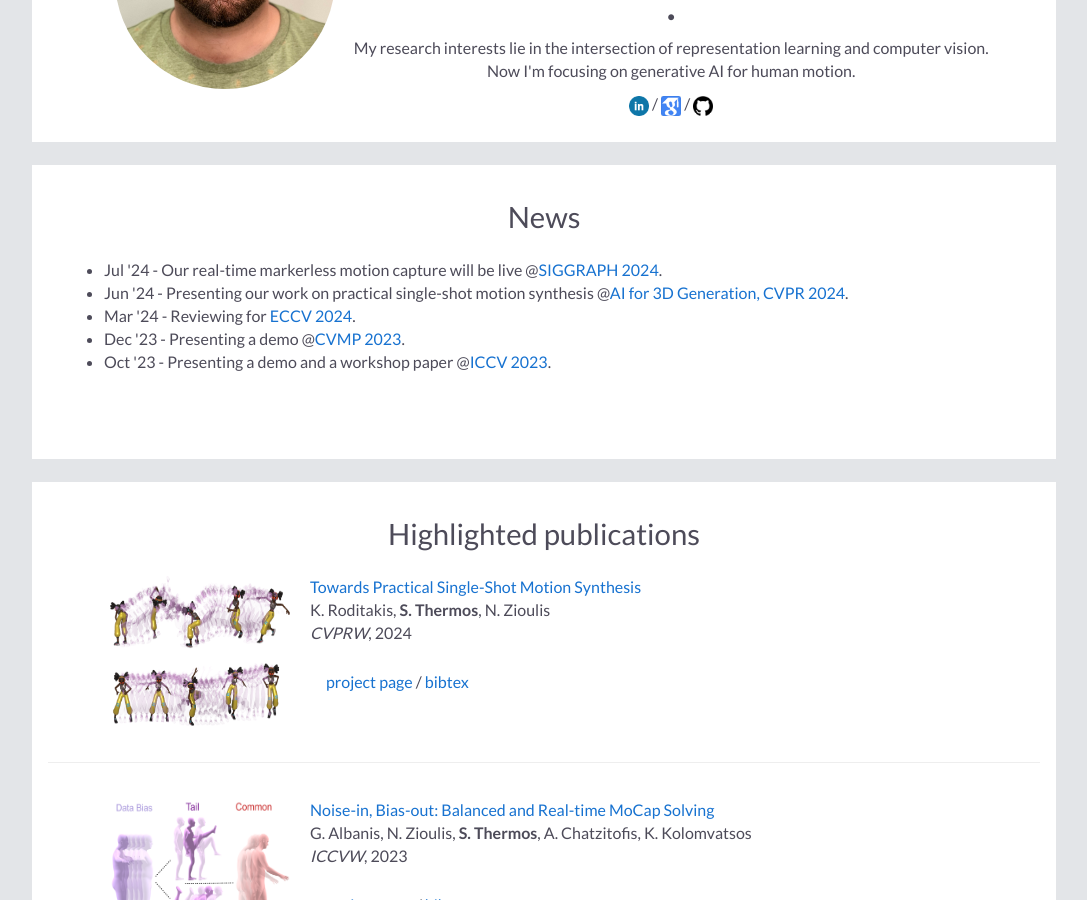
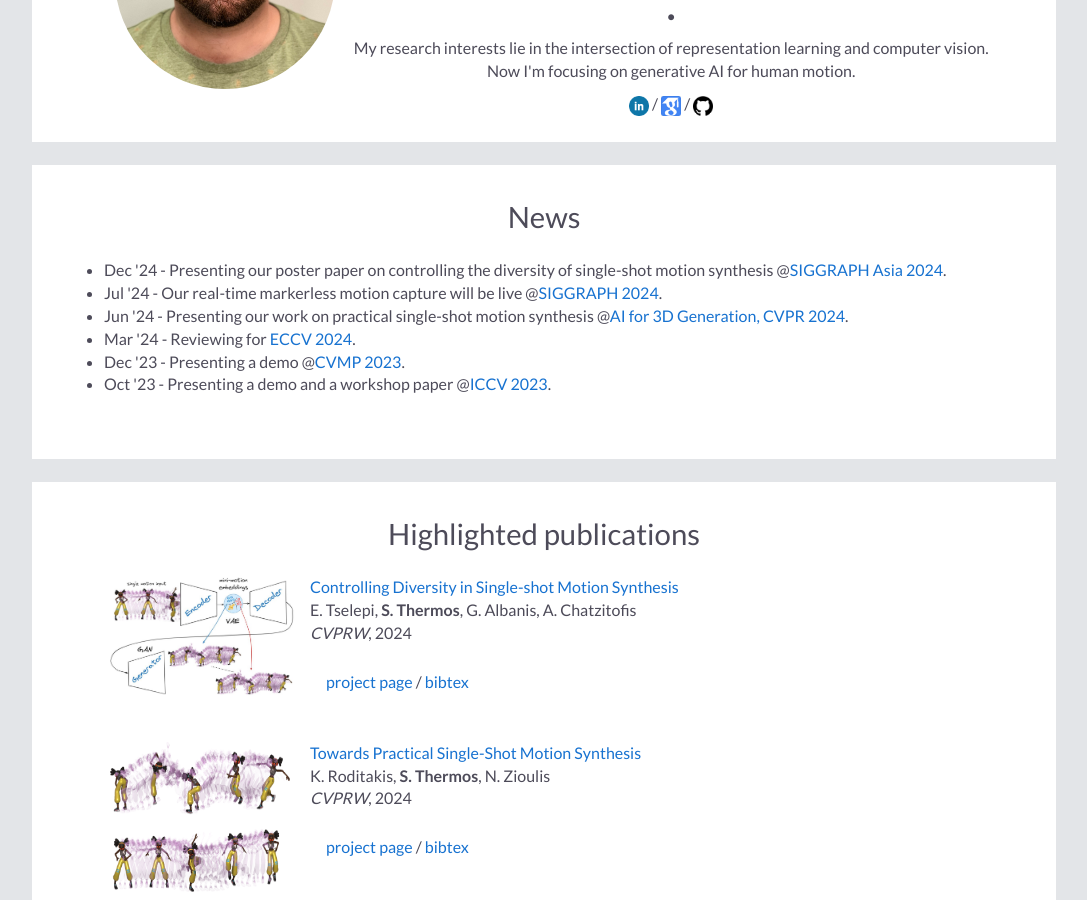
Before and after one commit to spthermo/spthermo.github.io, a Jekyll site: the page built from index.md, in a window 1280 px wide and 900 px high, scrolled down 267 px. Shown: the whole window, without its empty margins (96-1183 px from the left). Built offline with Jekyll 4.4.1, drawn with Linux system fonts in a browser that asks for light colours; nearby versions of some CDN libraries; our own code applies the rules of GitHub Pages for plain Markdown files.

Commit message:
siggraph-asia

```diff
--- a/_layouts/default.html
+++ b/_layouts/default.html
@@ -47,6 +47,7 @@
       <h2>News</h2>
         <div class="news">
           <ul>
+            <li><span> Dec '24 - Presenting our poster paper on controlling the diversity of single-shot motion synthesis @<a href="https://asia.siggraph.org/2024/">SIGGRAPH Asia 2024</a>.
             <li><span> Jul '24 - Our real-time markerless motion capture will be live @<a href="https://ai3dg.github.io/">SIGGRAPH 2024</a>.
             <li><span> Jun '24 - Presenting our work on practical single-shot motion synthesis @<a href="https://ai3dg.github.io/">AI for 3D Generation, CVPR 2024</a>.
             <li><span> Mar '24 - Reviewing for <a href="https://eccv2024.ecva.net/">ECCV 2024</a>.
@@ -60,6 +61,32 @@
 
     <div class="container">
       <h2> Highlighted publications </h2>
+
+      <div class="publication">
+        <table width="900" align="center" border="0" cellpadding="0">
+          <td width="35%" valign="top"><img src="assets/images/web-sig-asia.jpg" alt="game" width="185" height="123" style="border-style: none">
+            <td width="65%" valign="top">
+              <p><a href="https://dl.acm.org/doi/pdf/10.1145/3681756.3697909"><heading>Controlling Diversity in Single-shot Motion Synthesis</heading></a><br>
+              E. Tselepi, <strong>S. Thermos</strong>, G. Albanis, A. Chatzitofis <br>
+              <em>CVPRW</em>, 2024 <br>
+
+              <div class="paper" id="tselepi2024singleshot">
+                <a href="https://moverseai.github.io/single-shot/"> project page </a> /
+                <a shape="rect" href="javascript:togglebib('tselepi2024singleshot')" class="togglebib">bibtex</a>
+                <pre xml:space="preserve">
+                  @inproceedings{tselepi2024singleshot,
+                    author    = {Tselepi, Eleni, and Thermos, Spyridon, and Albanis, Georgios and Chatzitofis, Anargyros},
+                    title     = {Controlling Diversity in Single-shot Motion Synthesis},
+                    booktitle = {SIGGRAPH Asia (Posters)},
+                    month     = {December},
+                    year      = {2024}
+                  }
+                </pre>
+              </div>
+            </td>
+          </td>
+        </table>
+      </div>
 
       <div class="publication">
         <table width="900" align="center" border="0" cellpadding="0">
```
Also changed, not shown: assets/images/web-sig-asia.jpg (added).
